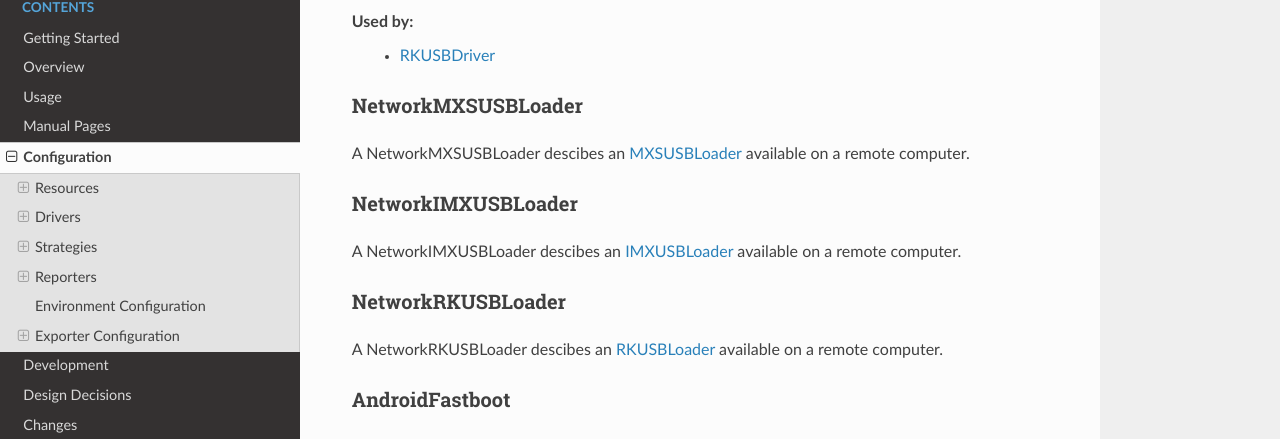
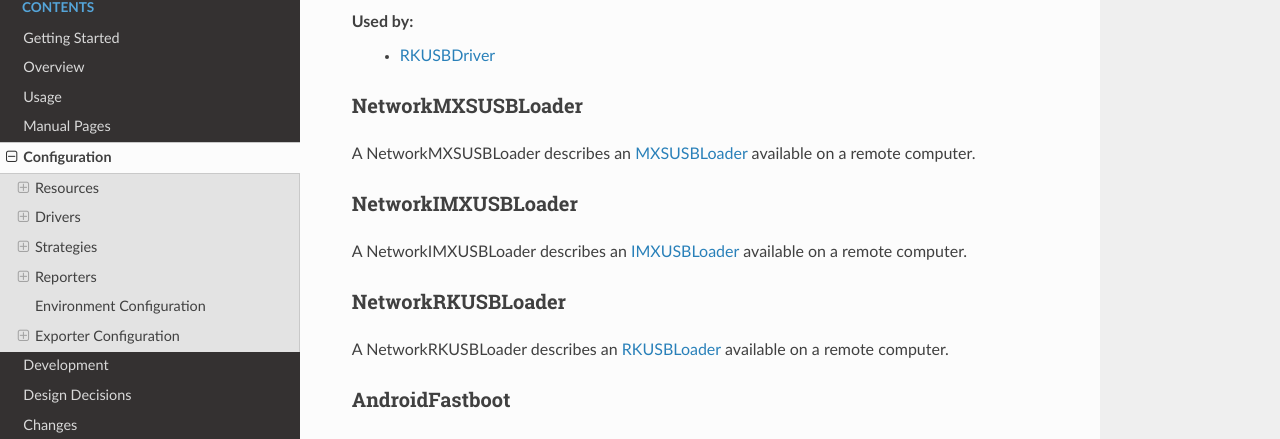
Before and after one commit to labgrid-project/labgrid, a Sphinx documentation site: the page built from doc/configuration.rst, in a window 1280 px wide and 900 px high, scrolled down 9149 px. Shown: the part 114-553 px from the top of the window. Built offline with Sphinx 7.4.7 and the Read the Docs theme 2.0.0, drawn with Linux system fonts in a browser that asks for light colours; pages that are not in the unit, such as notebooks, are missing from menus; some of the changed text lies outside the part shown.

Commit message:
doc/configuration: fix typos
Signed-off-by: Roland Hieber <rhi@pengutronix.de>

```diff
--- a/doc/configuration.rst
+++ b/doc/configuration.rst
@@ -272,7 +272,7 @@ Used by:
 
 NetworkLXAIOBusPIO
 ++++++++++++++++++
-A NetworkLXAIOBusPIO descibes an `LXAIOBusPIO`_ exported over the network.
+A NetworkLXAIOBusPIO describes an `LXAIOBusPIO`_ exported over the network.
 
 HIDRelay
 ++++++++
@@ -418,15 +418,15 @@ Used by:
 
 NetworkMXSUSBLoader
 ~~~~~~~~~~~~~~~~~~~
-A NetworkMXSUSBLoader descibes an `MXSUSBLoader`_ available on a remote computer.
+A NetworkMXSUSBLoader describes an `MXSUSBLoader`_ available on a remote computer.
 
 NetworkIMXUSBLoader
 ~~~~~~~~~~~~~~~~~~~
-A NetworkIMXUSBLoader descibes an `IMXUSBLoader`_ available on a remote computer.
+A NetworkIMXUSBLoader describes an `IMXUSBLoader`_ available on a remote computer.
 
 NetworkRKUSBLoader
 ~~~~~~~~~~~~~~~~~~~
-A NetworkRKUSBLoader descibes an `RKUSBLoader`_ available on a remote computer.
+A NetworkRKUSBLoader describes an `RKUSBLoader`_ available on a remote computer.
 
 AndroidFastboot
 ~~~~~~~~~~~~~~~
@@ -664,7 +664,7 @@ Used by:
 
 NetworkFlashRom
 ~~~~~~~~~~~~~~~
-A NetworkFlashrom descibes an `Flashrom`_ available on a remote computer.
+A NetworkFlashrom describes a `Flashrom`_ available on a remote computer.
 
 XenaManager
 ~~~~~~~~~~~
```
